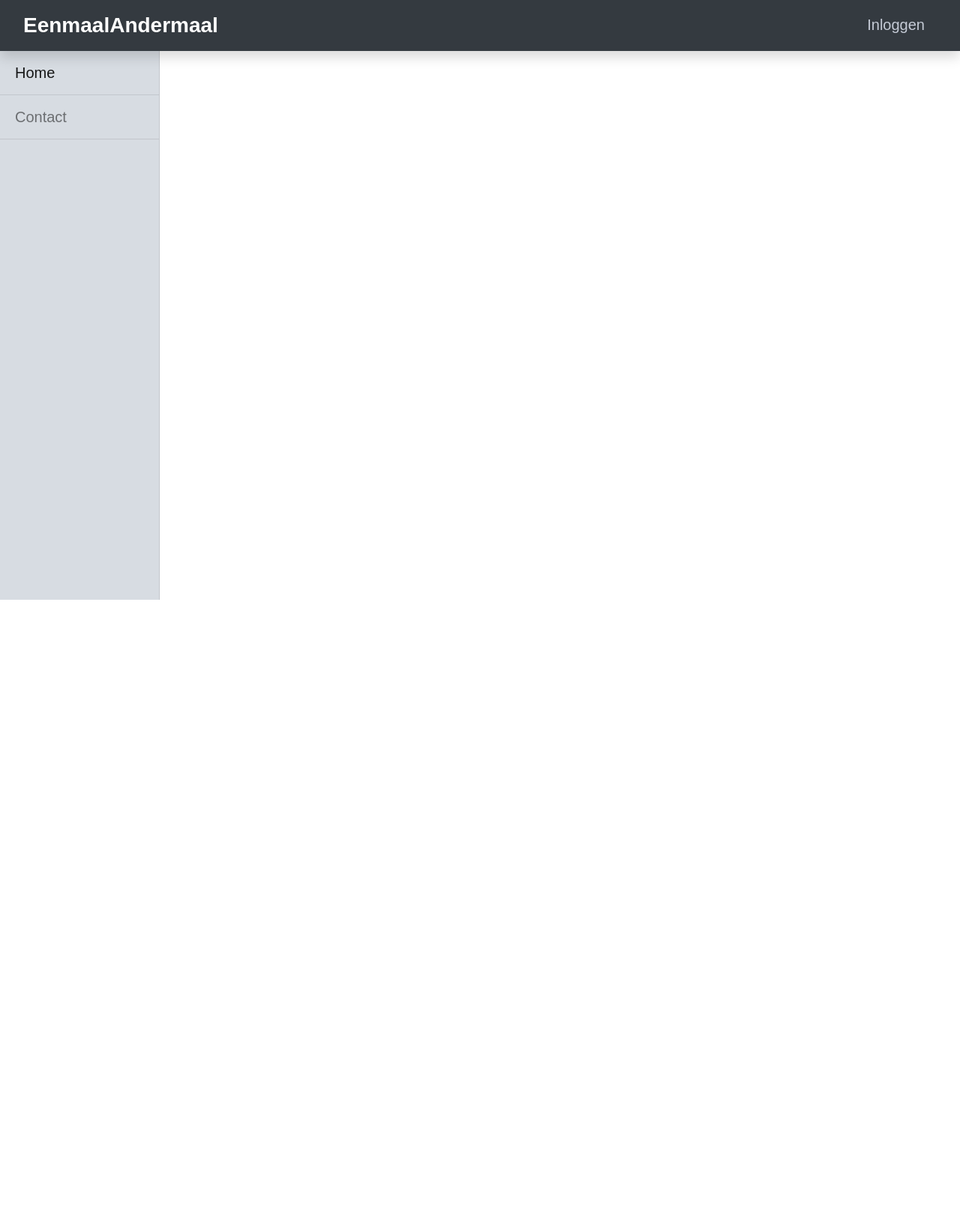
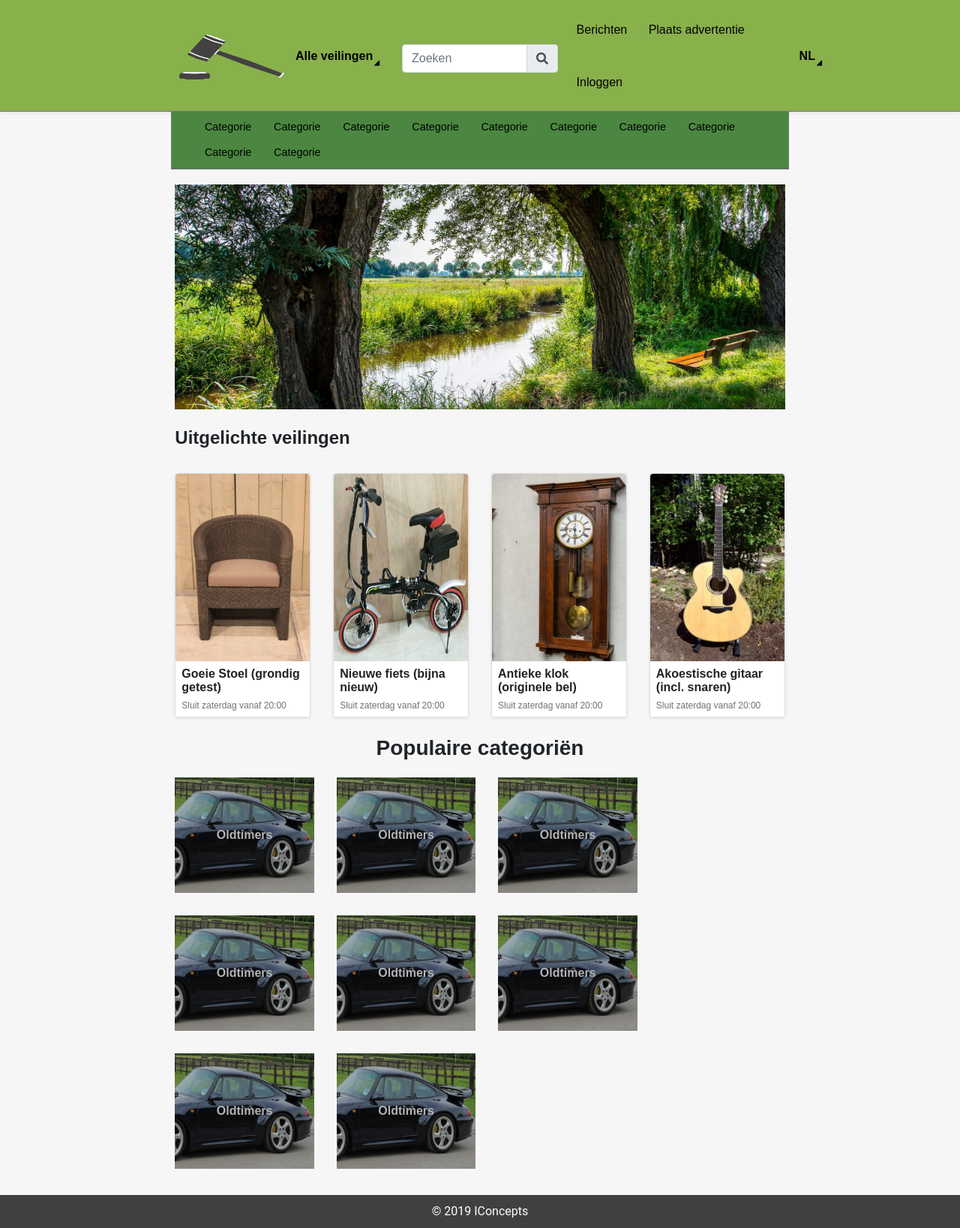
Before and after one commit to RolandDfa/I-Project, a PHP site: page /index.php?page=home in a window 1280 px wide. Shown: the whole page at 75% size. Before the commit the page ends 800 px from the top, so only its background shows below. Run offline with PHP 8.4, Linux system fonts and the light colour scheme; some libraries are stand-ins or nearby versions.

Commit message:
Homepage
Home is klaar.

```diff
--- /dev/null
+++ b/EenmaalAndermaal/content/home.php
@@ -0,0 +1,135 @@
+<div class="pageWrapper">
+  <div class="row">
+    <img src="images/natuur.jpg" width="100%" height="300" alt="Natuur">
+  </div>&nbsp
+
+  <div class="row">
+    <h4><b>Uitgelichte veilingen</b></h4>
+  </div>&nbsp
+
+  <div class="row contentWrapper">
+    <div class="col-lg-3">
+      <a href="">
+        <div class="card shadow-sm">
+          <div class="cardImage">
+            <img class="rounded-top" src="images/stoel.jpg" width="100%" height="250" alt="Stoel">
+          </div>
+          <div class="cardTitle">
+            <div class="cardHeader">
+              Goeie Stoel (grondig getest)
+            </div>
+            <div class="cardFooter">
+              Sluit zaterdag vanaf 20:00
+            </div>
+          </div>
+        </div>
+      </a>
+    </div>
+    <div class="col-lg-3">
+      <a href="">
+        <div class="card shadow-sm">
+          <div class="cardImage">
+            <img class="rounded-top" src="images/fiets.jpg" width="100%" height="250" alt="Fiets">
+          </div>
+          <div class="cardTitle">
+            <div class="cardHeader">
+              Nieuwe fiets (bijna nieuw)
+            </div>
+            <div class="cardFooter">
+              Sluit zaterdag vanaf 20:00
+            </div>
+          </div>
+        </div>
+      </a>
+    </div>
+    <div class="col-lg-3">
+      <a href="">
+        <div class="card shadow-sm">
+          <div class="cardImage">
+            <img class="rounded-top" src="images/klok.jpg" width="100%" height="250" alt="Klok">
+          </div>
+          <div class="cardTitle">
+            <div class="cardHeader">
+              Antieke klok (originele bel)
+            </div>
+            <div class="cardFooter">
+              Sluit zaterdag vanaf 20:00
+            </div>
+          </div>
+        </div>
+      </a>
+    </div>
+    <div class="col-lg-3">
+      <a href="">
+        <div class="card shadow-sm">
+          <div class="cardImage">
+            <img class="rounded-top" src="images/gitaar.jpg" width="100%" height="250" alt="Gitaar"></a>
+          </div>
+          <div class="cardTitle">
+            <div class="cardHeader">
+              Akoestische gitaar (incl. snaren)
+            </div>
+            <div class="cardFooter">
+              Sluit zaterdag vanaf 20:00
+            </div>
+          </div>
+        </div>
+      </a>
+    </div>
+  </div>&nbsp
+
+  <div class="textCenter">
+    <h3><b>Populaire categoriën</b></h3>
+  </div>
+
+  <div class="row contentWrapper">
+    <div class="popularCategoryItem">
+      <a class="opacityHover" href="">
+        <div class="popularCategoryBackground"><img src="images/oldtimers.png" width="100%" height="100%" alt="Oldtimers"></div>
+        <div class="popularCategoryText">Oldtimers</div>
+      </a>
+    </div>
+    <div class="popularCategoryItem">
+      <a class="opacityHover" href="">
+        <div class="popularCategoryBackground"><img src="images/oldtimers.png" width="100%" height="100%" alt="Oldtimers"></div>
+        <div class="popularCategoryText">Oldtimers</div>
+      </a>
+    </div>
+    <div class="popularCategoryItem">
+      <a class="opacityHover" href="">
+        <div class="popularCategoryBackground"><img src="images/oldtimers.png" width="100%" height="100%" alt="Oldtimers"></div>
+        <div class="popularCategoryText">Oldtimers</div>
+      </a>
+    </div>
+    <div class="popularCategoryItem">
+      <a class="opacityHover" href="">
+        <div class="popularCategoryBackground"><img src="images/oldtimers.png" width="100%" height="100%" alt="Oldtimers"></div>
+        <div class="popularCategoryText">Oldtimers</div>
+      </a>
+    </div>
+    <div class="popularCategoryItem">
+      <a class="opacityHover" href="">
+        <div class="popularCategoryBackground"><img src="images/oldtimers.png" width="100%" height="100%" alt="Oldtimers"></div>
+        <div class="popularCategoryText">Oldtimers</div>
+      </a>
+    </div>
+    <div class="popularCategoryItem">
+      <a class="opacityHover" href="">
+        <div class="popularCategoryBackground"><img src="images/oldtimers.png" width="100%" height="100%" alt="Oldtimers"></div>
+        <div class="popularCategoryText">Oldtimers</div>
+      </a>
+    </div>
+    <div class="popularCategoryItem">
+      <a class="opacityHover" href="">
+        <div class="popularCategoryBackground"><img src="images/oldtimers.png" width="100%" height="100%" alt="Oldtimers"></div>
+        <div class="popularCategoryText">Oldtimers</div>
+      </a>
+    </div>
+    <div class="popularCategoryItem">
+      <a class="opacityHover" href="">
+        <div class="popularCategoryBackground"><img src="images/oldtimers.png" width="100%" height="100%" alt="Oldtimers"></div>
+        <div class="popularCategoryText">Oldtimers</div>
+      </a>
+    </div>
+  </div>
+</div>
--- a/EenmaalAndermaal/css/style.css
+++ b/EenmaalAndermaal/css/style.css
@@ -1,86 +1,165 @@
-html,body {
-  height:100%;
+html, body {
+  height: 100%;
   font-family: "Arial", Times, serif;
 }
 
-p {
-  font-size: 1.3em;
+body {
+  background-color: #f6f6f6;
 }
 
-.page-wrapper {
-	padding: 20px;
-  padding-top: 50px;
+p {
+  font-size: 1.1em;
 }
 
-.border-bottom-light {
-	border-bottom: 1px solid #c2c6cc;
+a:hover {
+  text-decoration: none;
 }
 
-.cursor {
-  cursor: pointer;
+h5 {
+  margin-bottom: 0px;
 }
 
-.hoverWhite:hover {
-  color: #FFF !important;
+footer {
+  background: #404040;
+  color: #ffffff;
+  text-align: center;
+  padding: 10px;
+  font-family: 'Roboto', sans-serif;
 }
 
-.menuButton {
-  margin-top: -10px;
-  height: 70px;
+#body {
+  margin-right: 0px;
+  margin-left: 0px;
 }
 
-.nav-item {
-  padding: 6px;
-  padding-left: 20px;
+.pageWrapper {
+	padding: 20px;
 }
 
-.navbar-nav {
-  margin-right: 0px;
-  padding-top: 0px;
-  padding-bottom: 0px !important;
+.contentWrapper {
+  margin-left: -30px;
+  margin-right: -30px;
 }
 
-#mainNav {
-  position: fixed;
-  width: 100%;
-  z-index: 3;
+.textCenter {
+  text-align: center;
 }
 
-#pagecontent {
-  margin-top: 68px;
-  margin-left: 16.6%;
-  position: absolute;
+/* MENU main */
+#mainNav {
+  width: 100%;
+  padding-bottom: 0px;
+  background-color: rgb(136, 176, 75);
 }
 
-#navLeft {
-  margin-top: 68px;
-  background-color: rgb(215, 220, 226);
-  position: fixed;
-  height: 100%;
-  padding-left: 0px !important;
-  padding-right: 0px !important;
-  border-right: 1px solid #c2c6cc;
-  z-index: 2;
+#logo {
+  margin-top: -10px;
+  margin-right: 1rem;
 }
 
-/* If screen width get under 770px */
-@media all and (max-width: 770px) {
+.menuItem {
+  margin-top: -10px;
+  padding-top: 30px !important;
+  height: 80px;
+  font-size: 1em;
+  display: inline-block;
+  margin-right: 0.9rem;
+  margin-left: 0.6rem;
+  color: #000000;
+}
 
-  #pagecontent {
-    margin-top: 410px;
-    margin-left: 0px;
-    position: absolute;
-  }
+.searchbar {
+  padding-left: 0px;
+  padding-right: 0px;
+}
 
-  #navLeft {
-    height: auto !important;
-    border-right: 0px;
-    position: absolute;
-  }
+.arrow {
+  margin-left: -10px;
+  padding: 10px;
+}
 
-  .nav-item {
-    padding: 0px;
-    padding-left: 20px;
-  }
+.arrowDown {
+  transform: rotate(45deg);
+  padding-left: 5px;
+}
 
+/* MENU categories */
+#categorieRow {
+  margin-right: 0px;
+  margin-left: 0px;
 }
+
+#categorieNav {
+  padding-bottom: 0px;
+  background-color: rgb(75, 135, 64);
+}
+
+.categorieMenuItem {
+  margin-top: -10px;
+  padding-top: 8px;
+  height: 40px;
+  font-size: 0.9em;
+  display: inline-block;
+  margin-left: 0.79rem;
+  margin-right: 0.79rem;
+  color: #000000;
+}
+
+/* HOME featured auctions */
+.card {
+  height: 100%;
+}
+
+.cardTitle {
+  padding: 0.5rem;
+  display: flex;
+  flex-direction: column;
+  flex: 1 0 auto;
+}
+
+.cardHeader {
+  font-size: 1rem;
+  line-height: 1.125;
+  font-weight: 700;
+  color: #222222;
+  flex: 1 0 auto;
+}
+
+.cardFooter {
+  font-size: 0.75rem;
+  line-height: 1.167;
+  color: #727272;
+  margin-top: 0.5rem;
+}
+
+/* HOME popular categories */
+.popularCategoryItem {
+  width: 22%;
+  position: relative;
+  margin: 15px;
+  background-color: #000000;
+}
+
+.popularCategoryBackground {
+  position: absolute;
+  height: 100%;
+}
+
+.popularCategoryText {
+  padding-top: 65px;
+  padding-bottom: 65px;
+  font-weight: 700;
+  position: relative;
+  text-align: center;
+  color: #ffffff;
+}
+
+.opacityHover {
+	opacity: 0.7;
+	-webkit-transition: 0.2s ease-in-out;
+	transition: 0.2s ease-in-out;
+}
+
+.opacityHover:hover {
+	opacity: 1;
+}
--- a/EenmaalAndermaal/index.php
+++ b/EenmaalAndermaal/index.php
@@ -2,20 +2,12 @@
 // Database connection
 // require('connectie.php');
 
-//Get page
-// if (!empty($_GET['page'])) {
-// 	$page = $_GET['page'];
-// 	//If not logged in only home and contact are available
-// 	if ($_SESSION['rechten'] == '') {
-// 		if ($page == 'home' || $page == 'contact') {
-// 			//Nothing
-// 		} else {
-// 			header("Location: index.php?page=home");
-// 		}
-// 	}
-// } else {
-// 	header("Location: index.php?page=home");
-// }
+// Get page
+if (!empty($_GET['page'])) {
+	$page = $_GET['page'];
+} else {
+	header("Location: index.php?page=home");
+}
 ?>
 <!DOCTYPE html>
 <html>
@@ -26,6 +18,9 @@
 		<script src="https://cdnjs.cloudflare.com/ajax/libs/popper.js/1.14.7/umd/popper.min.js" integrity="sha384-UO2eT0CpHqdSJQ6hJty5KVphtPhzWj9WO1clHTMGa3JDZwrnQq4sF86dIHNDz0W1" crossorigin="anonymous"></script>
 		<script src="https://stackpath.bootstrapcdn.com/bootstrap/4.3.1/js/bootstrap.min.js" integrity="sha384-JjSmVgyd0p3pXB1rRibZUAYoIIy6OrQ6VrjIEaFf/nJGzIxFDsf4x0xIM+B07jRM" crossorigin="anonymous"></script>
 
+		<!-- Icons -->
+		<link rel="stylesheet" href="https://use.fontawesome.com/releases/v5.8.1/css/all.css" integrity="sha384-50oBUHEmvpQ+1lW4y57PTFmhCaXp0ML5d60M1M7uH2+nqUivzIebhndOJK28anvf" crossorigin="anonymous">
+
 	  <!-- CSS -->
 	  <link rel="stylesheet" type="text/css" href="css/style.css">
 
@@ -34,25 +29,51 @@
 	<body>
 
 		<!-- Main menu -->
-		<nav id="mainNav" class="navbar navbar-expand-lg navbar-dark bg-dark shadow" style="padding-bottom: 0px;">
+		<nav id="mainNav" class="navbar border-bottom border-secondary shadow-sm">
 			<?php
 			require('menu/menu.php');
 			?>
 		</nav>
 
-		<div class="row" style="margin-right: 0px; margin-left: 0px;">
-			<!-- Side menu -->
-			<nav id="navLeft" class="navbar-light col-lg-2 col-md-2 col-sm-12">
+		<!-- Categorie menu -->
+		<div id="categorieRow" class="row">
+			<div class="col-lg-2"><!-- White space --></div>
+			<div class="col-lg-8">
+				<nav id="categorieNav" class="navbar border-left border-right border-bottom border-secondary">
+					<?php
+					require('menu/menuCategorien.php');
+					?>
+				</nav>
+			</div>
+			<div class="col-lg-2"><!-- White space --></div>
+		</div>
+
+		<!-- Page content -->
+		<div id="body" class="row">
+			<div class="col-lg-2"><!-- White space --></div>
+			<div id="pagecontent" class="col-lg-8">
 				<?php
-				require('menu/sidemenu.php');
+				switch($page) {
+					case 'home':
+				    require('content/home.php');
+						break;
+					case 'inloggen':
+			      require('content/inloggen.php');
+			      break;
+					default:
+				    require('content/home.php');
+				}
 				?>
-			</nav>
+			</div>
+			<div class="col-lg-2"><!-- White space --></div>
+		</div>
 
-			<!-- Page content -->
-			<div id="pagecontent" class="col-lg-10 col-md-10">
-
-			</div>
-		</div>
+		<!-- Footer -->
+		<footer>
+			<div>
+		    &copy; 2019 IConcepts
+		  </div>
+		</footer>
 
 	</body>
 </html>
--- a/EenmaalAndermaal/menu/menu.php
+++ b/EenmaalAndermaal/menu/menu.php
@@ -1,4 +1,39 @@
-<div class="col-lg-12">
-  <h2 class="navbar-brand" style="font-size: 1.75rem !important;"><i class="fas fa-wrench" style="margin-left:-10px;"></i> <b style="margin-left:10px;">EenmaalAndermaal</b></h2>
-  <a class="navbar-brand cursor hoverWhite menuButton float-right" style="color: #c5cbd6; padding: 20px 0;"><i class="fas fa-sign-in-alt"></i> Inloggen</a>
+<div class="col-lg-2"></div>
+<div class="col-lg-3">
+  <a id="logo" href=""><img src="images/EenmaalAndermaalLogo.png" width="140" height="60" alt="Logo"></a>
+  <a class="menuItem" href="">
+    <div class="row">
+      <div>
+        <b>Alle veilingen</b>
+      </div>
+      <div class="arrow">
+        <i class="fas fa-caret-right arrowDown"></i>
+      </div>
+    </div>
+  </a>
 </div>
+<div class="col-lg-2 searchbar">
+  <div class="input-group md-form form-sm form-2 pl-0">
+    <input class="form-control my-0 py-1 lime-border" type="text" placeholder="Zoeken">
+    <div class="input-group-append">
+      <span class="input-group-text lime lighten-2"><i class="fas fa-search text-grey"></i></span>
+    </div>
+  </div>
+</div>
+<div class="col-lg-3">
+  <a class="menuItem" href="">Berichten</a>
+  <a class="menuItem" href="">Plaats advertentie</a>
+  <a class="menuItem" href="">Inloggen</a>
+</div>
+<div class="col-lg-2">
+  <a class="menuItem" href="">
+    <div class="row">
+      <div>
+        <b>NL</b>
+      </div>
+      <div class="arrow">
+        <i class="fas fa-caret-right arrowDown"></i>
+      </div>
+    </div>
+  </a>
+</div>
--- /dev/null
+++ b/EenmaalAndermaal/menu/menuCategorien.php
@@ -0,0 +1,12 @@
+<div class="col-lg-12">
+  <a class="categorieMenuItem" href="">Categorie</a>
+  <a class="categorieMenuItem" href="">Categorie</a>
+  <a class="categorieMenuItem" href="">Categorie</a>
+  <a class="categorieMenuItem" href="">Categorie</a>
+  <a class="categorieMenuItem" href="">Categorie</a>
+  <a class="categorieMenuItem" href="">Categorie</a>
+  <a class="categorieMenuItem" href="">Categorie</a>
+  <a class="categorieMenuItem" href="">Categorie</a>
+  <a class="categorieMenuItem" href="">Categorie</a>
+  <a class="categorieMenuItem" href="">Categorie</a>
+</div>
```
Also changed, not shown: EenmaalAndermaal/content/contact.php (added, +17 -0 lines), EenmaalAndermaal/images/EenmaalAndermaalLogo.png (added), EenmaalAndermaal/images/fiets.jpg (added), EenmaalAndermaal/images/gitaar.jpg (added), EenmaalAndermaal/images/klok.jpg (added), EenmaalAndermaal/images/natuur.jpg (added), EenmaalAndermaal/images/oldtimers.png (added), EenmaalAndermaal/images/stoel.jpg (added).
